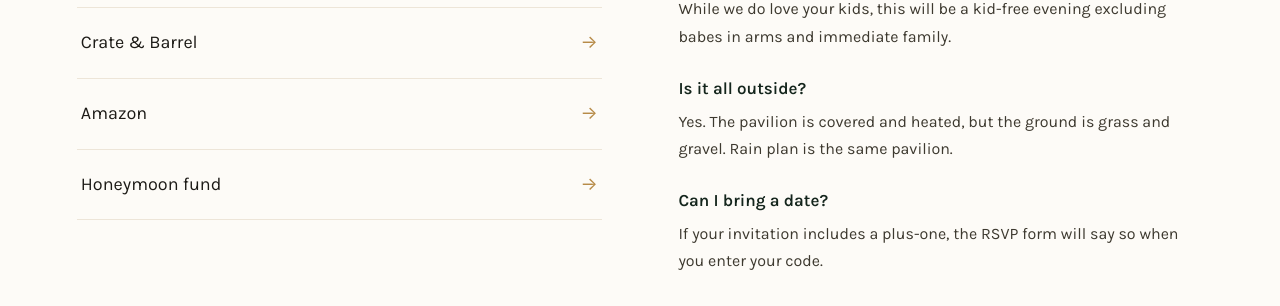
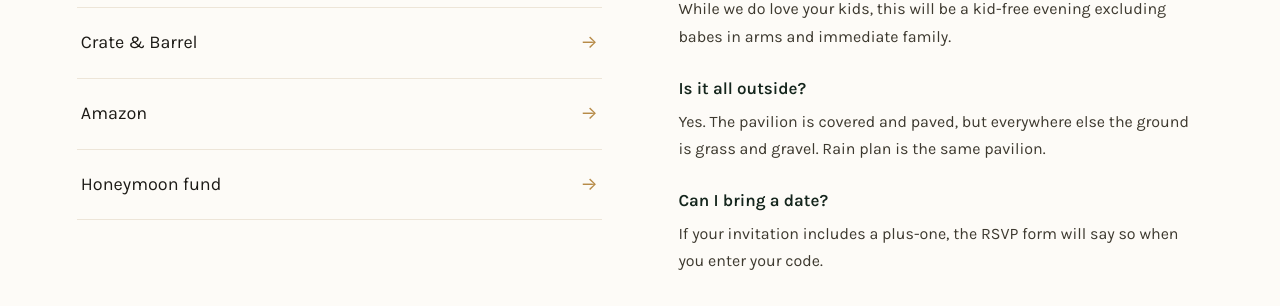
Before and after one commit to stnielse/aws-wedding-website, a Django app: page / in a window 1280 px wide. Shown: the part 5512-5818 px from the top of the page. Run offline with Django 5.2, Linux system fonts and the light colour scheme.

Commit message:
outside pavilion faq

```diff
--- a/backend/templates/home.html
+++ b/backend/templates/home.html
@@ -197,7 +197,7 @@
         </div>
         <div class="faq-item">
           <div class="faq-item__q">Is it all outside?</div>
-          <div class="faq-item__a">Yes. The pavilion is covered and heated, but the ground is grass and gravel. Rain plan is the same pavilion.</div>
+          <div class="faq-item__a">Yes. The pavilion is covered and paved, but everywhere else the ground is grass and gravel. Rain plan is the same pavilion.</div>
         </div>
         <div class="faq-item">
           <div class="faq-item__q">Can I bring a date?</div>
```
